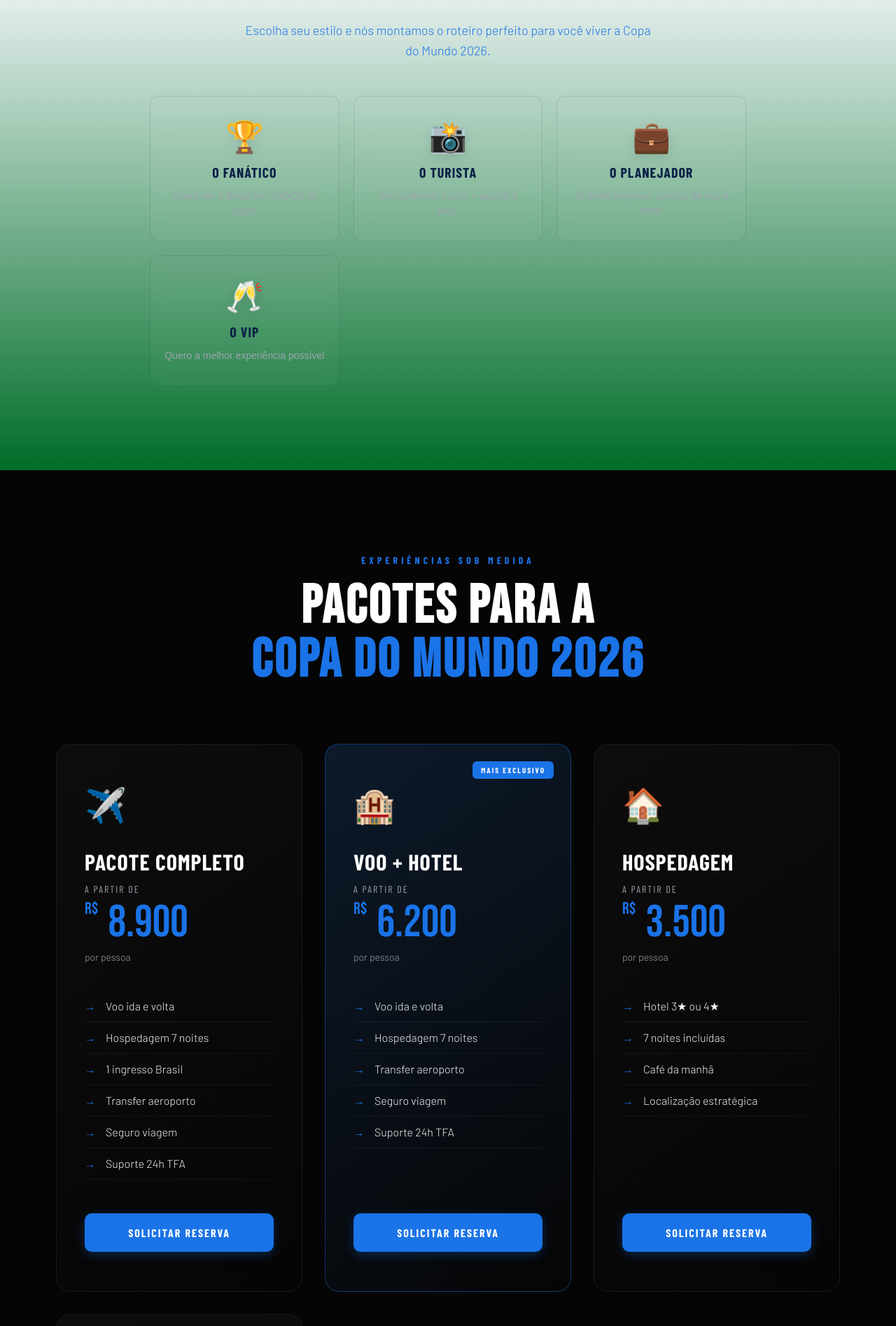
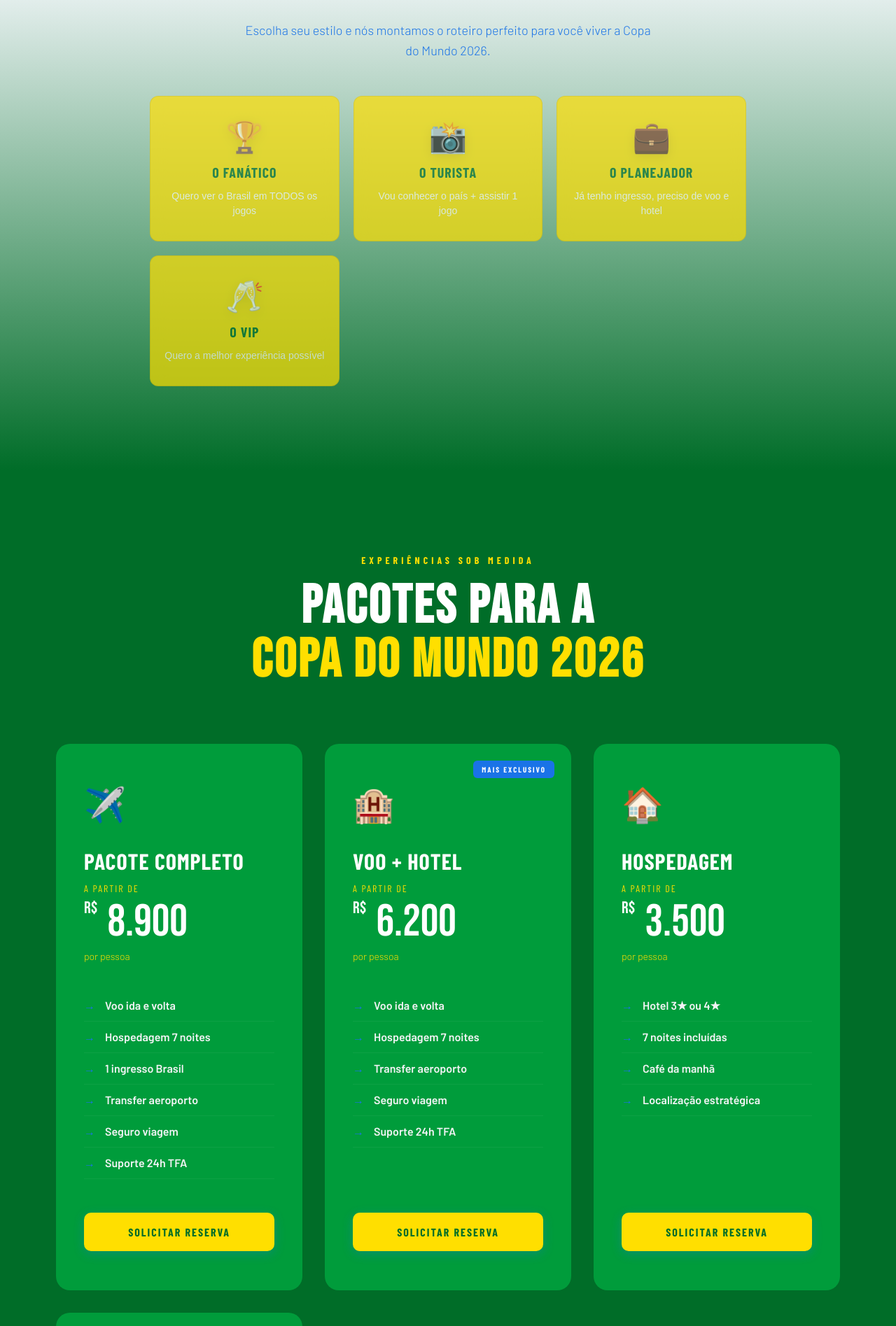
Before and after one commit to Matheus-Venancio/sitetfa, a React (Vite) app: page / in a window 1280 px wide. Shown: the part 1660-3555 px from the top of the page at 70% size. Built offline with nearby package versions, Linux system fonts and the light colour scheme; a web font is replaced by a local one.

Commit message:
Configuração de novas fases

```diff
--- a/src/components/PackagesSection.jsx
+++ b/src/components/PackagesSection.jsx
@@ -3,7 +3,7 @@ import { packages } from '../data'
 
 const Section = styled.section`
   padding: 120px 0;
-  background: var(--preto);
+  background: var(--verde-escuro);
   position: relative;
 `
 const Container = styled.div`
@@ -14,21 +14,21 @@ const SectionHeader = styled.div`text-align: center; margin-bottom: 80px;`
 const Label = styled.div`
   font-family: 'Barlow Condensed', sans-serif;
   font-size: 14px; font-weight: 700; letter-spacing: 5px;
-  text-transform: uppercase; color: var(--primary);
+  text-transform: uppercase; color: var(--amarelo);
   margin-bottom: 20px;
 `
 const BigTitle = styled.h2`
   font-size: clamp(48px, 6vw, 80px); line-height: 1; color: var(--branco);
-  span { color: var(--primary); }
+  span { color: var(--amarelo); }
   text-transform: uppercase;
 `
 const Grid = styled.div`
   display: grid; grid-template-columns: repeat(auto-fit, minmax(320px, 1fr)); gap: 32px;
 `
 const Card = styled.div`
-  background: linear-gradient(145deg, #0d0d0d, #050505);
+  background: var(--verde);
   padding: 56px 40px; border-radius: 20px;
-  border: 1px solid var(--preto-borda);
+
   position: relative; transition: all 0.4s cubic-bezier(0.4, 0, 0.2, 1);
   display: flex; flex-direction: column;
 
@@ -40,7 +40,7 @@ const Card = styled.div`
 
   ${p => p.$featured && css`
     border-color: rgba(26, 115, 231, 0.4);
-    background: linear-gradient(145deg, #0d1a2b, #050505);
+
 
     &::before {
       content: 'MAIS EXCLUSIVO';
@@ -60,24 +60,24 @@ const PkgName = styled.h3`
 `
 const PriceLabel = styled.div`
   font-family: 'Barlow Condensed', sans-serif;
-  font-size: 14px; color: var(--cinza); margin-bottom: 8px;
+  font-size: 14px; color: var(--amarelo); margin-bottom: 8px;
   text-transform: uppercase; letter-spacing: 2px;
 `
 const Price = styled.div`
   font-family: 'Bebas Neue', sans-serif;
-  font-size: 64px; color: var(--primary); line-height: 1; margin-bottom: 8px;
+  font-size: 64px; color: var(--branco); line-height: 1; margin-bottom: 8px;
   span { font-size: 24px; vertical-align: top; margin-right: 4px; }
 `
 const PerPerson = styled.div`
-  font-size: 14px; color: var(--cinza); margin-bottom: 40px;
+  font-size: 14px; color: var(--amarelo); margin-bottom: 40px;
   font-weight: 300;
 `
-const FeatureList = styled.ul`list-style: none; margin-bottom: 48px; flex-grow: 1;`
+const FeatureList = styled.ul`list-style: none; margin-bottom: 48px; flex-grow: 1; color: var(--amarelo);`
 const FeatureItem = styled.li`
   display: flex; align-items: center; gap: 14px;
   font-family: 'Barlow', sans-serif; font-size: 16px; color: var(--texto);
   padding: 12px 0; border-bottom: 1px solid rgba(255,255,255,0.05);
-  font-weight: 300;
+  font-weight: 600;
 
   &::before {
     content: '→'; color: var(--primary); font-weight: 700;
@@ -85,14 +85,14 @@ const FeatureItem = styled.li`
 `
 const CardCTA = styled.a`
   display: block; text-align: center;
-  background: var(--primary); color: #fff;
+  background: var(--amarelo); color: var(--verde-escuro);
   font-family: 'Barlow Condensed', sans-serif;
   font-weight: 700; font-size: 16px; letter-spacing: 2px; text-transform: uppercase;
   padding: 18px; border-radius: 10px; transition: all 0.3s ease;
   box-shadow: 0 4px 15px rgba(26, 115, 231, 0.3);
 
   &:hover {
-    background: #1a65cc;
+    background: var(--branco);
     transform: translateY(-2px);
     box-shadow: 0 8px 25px rgba(26, 115, 231, 0.5);
   }
--- a/src/components/Quiz.jsx
+++ b/src/components/Quiz.jsx
@@ -23,7 +23,8 @@ const Options = styled.div`
   margin-top: 50px;
 `
 const Option = styled.button`
-  background: ${p => p.$selected ? 'rgba(26, 115, 231, 0.1)' : 'rgba(255,255,255,0.03)'};
+  background: var(--amarelo);
+  opacity: 0.7;
   border: 1px solid ${p => p.$selected ? 'var(--primary)' : 'rgba(0,0,0,0.1)'};
   border-radius: 12px; padding: 32px 20px;
   display: flex; flex-direction: column; align-items: center; gap: 12px;
@@ -40,14 +41,14 @@ const Option = styled.button`
   div { font-size: 44px; filter: drop-shadow(0 4px 8px rgba(0,0,0,0.1)); }
   strong {
     font-family: 'Barlow Condensed', sans-serif;
-    font-size: 20px; letter-spacing: 1px; color: #0a2147;
+    font-size: 20px; letter-spacing: 1px; color: var(--verde-escuro);
     text-transform: uppercase;
   }
-  span { font-size: 14px; color: var(--cinza); line-height: 1.5; font-weight: 300; }
+  span { font-size: 14px; color: var(--branco); line-height: 1.5; font-weight: 300; }
 
   ${p => p.$selected && css`
-    color: var(--primary);
-    span { color: var(--primary); opacity: 0.8; }
+    color: var(--branco);
+    span { color: var(--branco); }
   `}
 `
 const Result = styled.div`
--- a/src/components/ServicesSection.jsx
+++ b/src/components/ServicesSection.jsx
@@ -2,7 +2,7 @@ import styled from 'styled-components'
 import { services } from '../data'
 
 const Bg = styled.section`
-  background: var(--preto);
+  background: var(--branco);
   padding: 120px 0;
   position: relative;
 `
@@ -10,29 +10,28 @@ const Container = styled.div`
   max-width: 1200px; margin: 0 auto; padding: 0 40px;
   @media (max-width: 768px) { padding: 0 20px; }
 `
-const SectionHeader = styled.div`text-align: center; margin-bottom: 80px;`
+const SectionHeader = styled.div`text-align: center; margin-bottom: 80px; color: var(--verde-escuro);`
 const SectionLabel = styled.div`
   font-family: 'Barlow Condensed', sans-serif;
   font-size: 14px; font-weight: 700; letter-spacing: 5px;
-  text-transform: uppercase; color: var(--primary);
+  text-transform: uppercase; color: var(--amarelo);
   margin-bottom: 20px; display: flex; align-items: center; justify-content: center; gap: 12px;
 
   &::before, &::after {
-    content: ''; width: 30px; height: 1px; background: var(--primary); opacity: 0.5;
+    content: ''; width: 30px; height: 1px; background: var(--amarelo); opacity: 0.5;
   }
 `
 const BigTitle = styled.h2`
-  font-size: clamp(48px, 6vw, 80px); line-height: 1; color: var(--branco);
-  span { color: var(--primary); }
+  font-size: clamp(48px, 6vw, 80px); line-height: 1; color: var(--primary);
+  span { color: var(--verde-escuro); }
   text-transform: uppercase;
 `
 const Grid = styled.div`
   display: grid; grid-template-columns: repeat(auto-fit, minmax(320px, 1fr)); gap: 32px;
 `
 const Card = styled.div`
-  background: linear-gradient(145deg, #0f0f0f, #050505);
+  background: var(--amarelo);
   padding: 48px 40px; border-radius: 12px;
-  border: 1px solid var(--preto-borda);
   transition: all 0.4s cubic-bezier(0.4, 0, 0.2, 1);
   position: relative; overflow: hidden;
 
@@ -57,11 +56,11 @@ const SvcIcon = styled.div`
 `
 const SvcTitle = styled.h3`
   font-family: 'Barlow Condensed', sans-serif;
-  font-size: 24px; font-weight: 700; color: var(--branco);
+  font-size: 24px; font-weight: 700; color: var(--verde-escuro);
   margin-bottom: 16px; text-transform: uppercase; letter-spacing: 1px;
 `
 const SvcText = styled.p`
-  font-size: 16px; color: var(--cinza); line-height: 1.7; font-weight: 300;
+  font-size: 16px; color: var(--verde); line-height: 1.7; font-weight: 500;
 `
 
 export default function ServicesSection() {
--- a/src/components/StatsSection.jsx
+++ b/src/components/StatsSection.jsx
@@ -5,7 +5,7 @@ import { stats, partners } from '../data'
 
 const Section = styled.section`
   padding: 100px 0;
-  background: var(--preto);
+  background: var(--verde-escuro);
   border-top: 1px solid var(--preto-borda);
   border-bottom: 1px solid var(--preto-borda);
 `
@@ -18,8 +18,8 @@ const Grid = styled.div`
   gap: 32px; margin-bottom: 64px;
 `
 const Item = styled.div`
-  background: var(--preto-card); padding: 48px 32px; text-align: center;
-  border-radius: 16px; border: 1px solid var(--preto-borda);
+  background: var(--verde); padding: 48px 32px; text-align: center;
+  border-radius: 16px;
   animation: ${countUp} 0.8s cubic-bezier(0.4, 0, 0.2, 1) forwards;
   animation-delay: ${p => p.$delay};
   animation-play-state: ${p => p.$visible ? 'running' : 'paused'};
@@ -34,21 +34,21 @@ const Item = styled.div`
 `
 const BigNum = styled.div`
   font-family: 'Bebas Neue', sans-serif; font-size: 72px;
-  color: var(--primary); line-height: 1;
+  color: var(--amarelo); line-height: 1;
   margin-bottom: 12px;
 `
 const Desc = styled.div`
   font-family: 'Barlow Condensed', sans-serif; font-size: 14px;
-  letter-spacing: 3px; text-transform: uppercase; color: var(--cinza); font-weight: 700;
+  letter-spacing: 3px; text-transform: uppercase; color: var(--branco); font-weight: 700;
 `
 const PartnerLogos = styled.div`
   display: flex; flex-wrap: wrap; gap: 32px;
   align-items: center; justify-content: center; opacity: 0.3;
-  padding-top: 48px; border-top: 1px solid var(--preto-borda);
+  padding-top: 48px; border-top: 1px solid var(--amarelo);
 `
 const PartnerName = styled.span`
   font-family: 'Barlow Condensed', sans-serif; font-size: 14px;
-  letter-spacing: 4px; text-transform: uppercase; color: var(--cinza);
+  letter-spacing: 4px; text-transform: uppercase; color: var(--verde-claro);
   transition: all 0.3s ease;
   &:hover { opacity: 1; color: var(--primary); }
 `
--- a/src/components/TestimonialsSection.jsx
+++ b/src/components/TestimonialsSection.jsx
@@ -3,7 +3,7 @@ import { testimonials } from '../data'
 
 const Section = styled.section`
   padding: 120px 0;
-  background: var(--preto);
+  background: var(--branco);
   position: relative;
 `
 const Container = styled.div`
@@ -14,21 +14,20 @@ const SectionHeader = styled.div`text-align: center; margin-bottom: 80px;`
 const Label = styled.div`
   font-family: 'Barlow Condensed', sans-serif;
   font-size: 14px; font-weight: 700; letter-spacing: 5px;
-  text-transform: uppercase; color: var(--primary);
+  text-transform: uppercase; color: var(--amarelo);
   margin-bottom: 20px;
 `
 const BigTitle = styled.h2`
-  font-size: clamp(48px, 6vw, 80px); line-height: 1; color: var(--branco);
-  span { color: var(--primary); }
+  font-size: clamp(48px, 6vw, 80px); line-height: 1; color: var(--primary);
+  span { color: var(--verde-escuro); }
   text-transform: uppercase;
 `
 const Grid = styled.div`
   display: grid; grid-template-columns: repeat(auto-fit, minmax(350px, 1fr)); gap: 32px;
 `
 const Card = styled.div`
-  background: var(--preto-card);
+  background: var(--amarelo);
   padding: 48px; border-radius: 16px;
-  border: 1px solid var(--preto-borda);
   transition: all 0.3s ease;
   display: flex; flex-direction: column;
   justify-content: space-between;
@@ -40,16 +39,15 @@ const Card = styled.div`
   }
 
   ${(p) => p.$featured && css`
-    background: linear-gradient(135deg, rgba(26, 115, 231, 0.05), rgba(13, 13, 13, 1));
-    border: 1px solid rgba(26, 115, 231, 0.3);
+
   `}
 `
 const Stars = styled.div`
   color: var(--ouro); font-size: 16px; margin-bottom: 24px; letter-spacing: 4px;
 `
 const Text = styled.p`
-  font-family: 'Barlow', sans-serif; font-size: 17px; color: var(--texto);
-  line-height: 1.8; font-weight: 300; margin-bottom: 32px;
+  font-family: 'Barlow', sans-serif; font-size: 17px; color: var(--verde-escuro);
+  line-height: 1.8; font-weight: 500; margin-bottom: 32px;
   position: relative;
 
   &::before {
@@ -67,9 +65,9 @@ const Avatar = styled.div`
 const AuthorInfo = styled.div``
 const AuthorName = styled.div`
   font-family: 'Barlow Condensed', sans-serif; font-size: 18px; font-weight: 700;
-  letter-spacing: 1px; color: var(--branco); text-transform: uppercase;
+  letter-spacing: 1px; color: var(--verde-escuro); text-transform: uppercase;
 `
-const Role = styled.div`font-size: 13px; color: var(--cinza); margin-top: 2px;`
+const Role = styled.div`font-size: 13px; color: var(--verde); margin-top: 2px;`
 
 export default function TestimonialsSection() {
   return (
```
